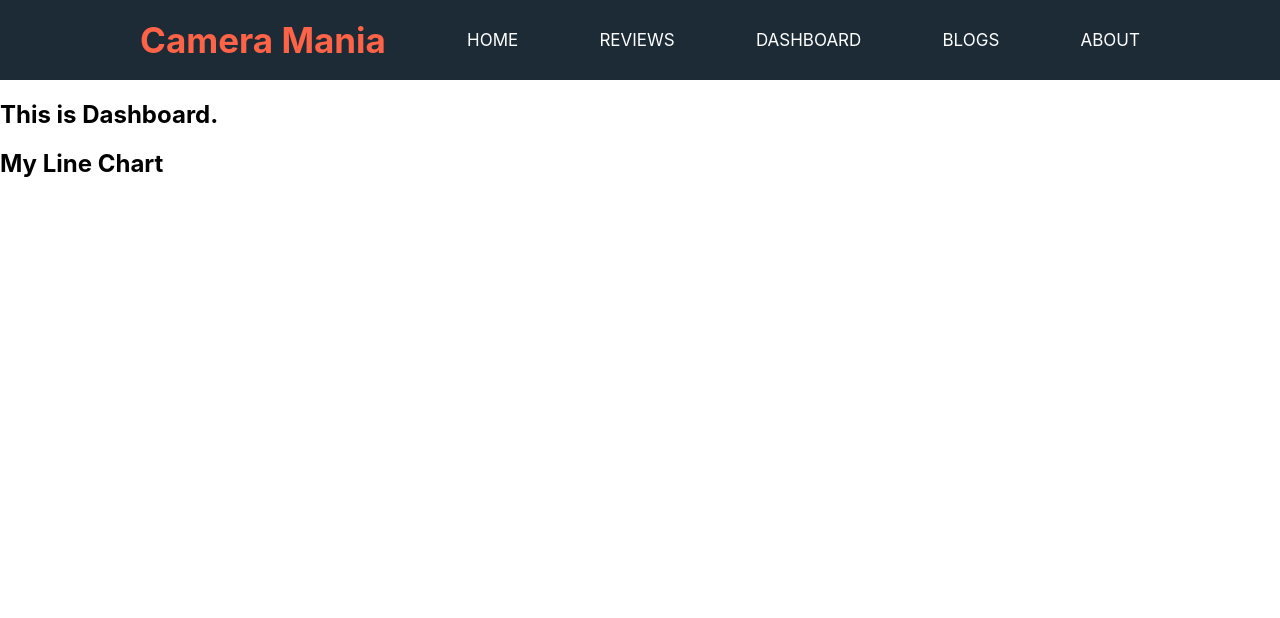
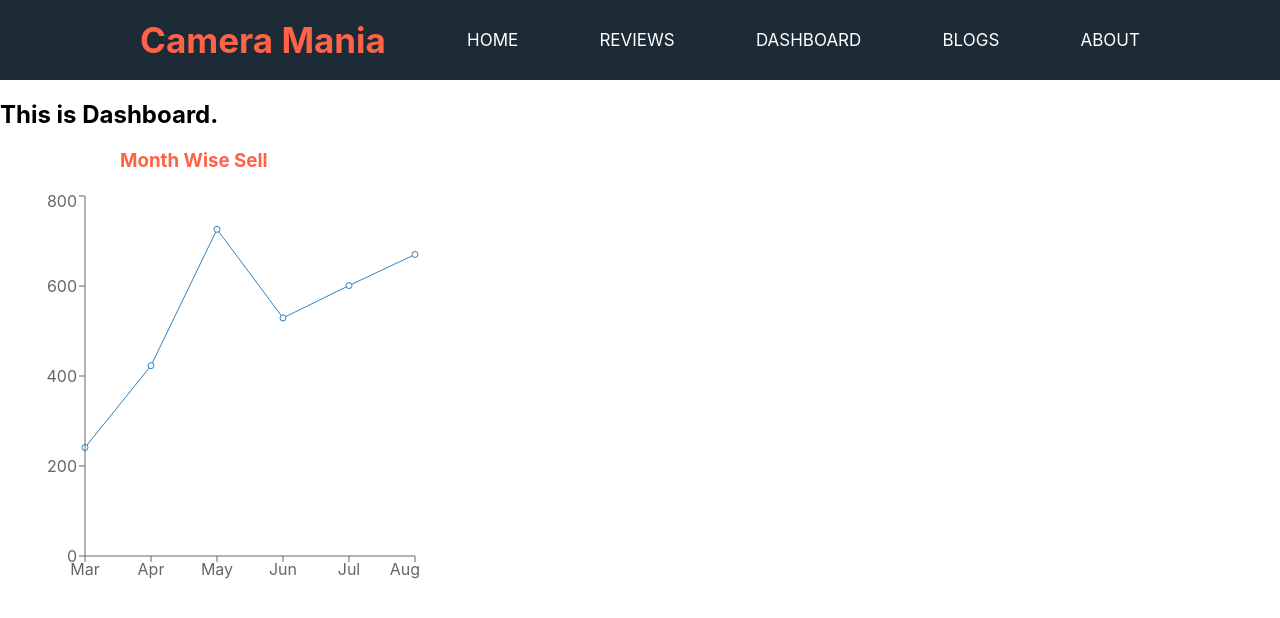
Before and after one commit to tanverrana/camera-mania, a React (Create React App) app: page /dashboard in a window 1280 px wide. Shown: the top 618 px of the page. Built offline with nearby package versions, Linux system fonts and the light colour scheme.

Commit message:
line chart added

```diff
--- /dev/null
+++ b/public/data.json
@@ -0,0 +1,38 @@
+[
+    {
+        "month": "Mar",
+        "investment": 100000,
+        "sell": 241,
+        "revenue": 10401
+    },
+    {
+        "month": "Apr",
+        "investment": 200000,
+        "sell": 423,
+        "revenue": 24500
+    },
+    {
+        "month": "May",
+        "investment": 500000,
+        "sell": 726,
+        "revenue": 67010
+    },
+    {
+        "month": "Jun",
+        "investment": 500000,
+        "sell": 529,
+        "revenue": 40405
+    },
+    {
+        "month": "Jul",
+        "investment": 600000,
+        "sell": 601,
+        "revenue": 50900
+    },
+    {
+        "month": "Aug",
+        "investment": 700000,
+        "sell": 670,
+        "revenue": 61000
+    }
+]
--- /dev/null
+++ b/src/components/MyLineChart/MyLineChart.css
@@ -0,0 +1,7 @@
+.line-chart{
+    margin: 20px;
+}
+.line-chart h3{
+    color: tomato;
+    margin-left: 100px;
+}
--- a/src/components/MyLineChart/MyLineChart.js
+++ b/src/components/MyLineChart/MyLineChart.js
@@ -1,9 +1,26 @@
 import React from 'react';
+import { useEffect } from 'react';
+import { useState } from 'react';
+import { Line, LineChart, Tooltip, XAxis, YAxis } from 'recharts';
+import "./MyLineChart.css";
 
 const MyLineChart = () => {
+    const [chart, setChart] = useState([]);
+    useEffect(() => {
+        fetch("data.json")
+            .then(res => res.json())
+            .then(data => setChart(data))
+    }, [])
+
     return (
-        <div>
-            <h2>My Line Chart</h2>
+        <div className="line-chart">
+            <h3>Month Wise Sell</h3>
+            <LineChart width={400} height={400} data={chart}>
+                <Line dataKey={"sell"}></Line>
+                <XAxis dataKey={"month"}></XAxis>
+                <YAxis dataKey={"sell"}></YAxis>
+                <Tooltip></Tooltip>
+            </LineChart>
         </div>
     );
 };
```
